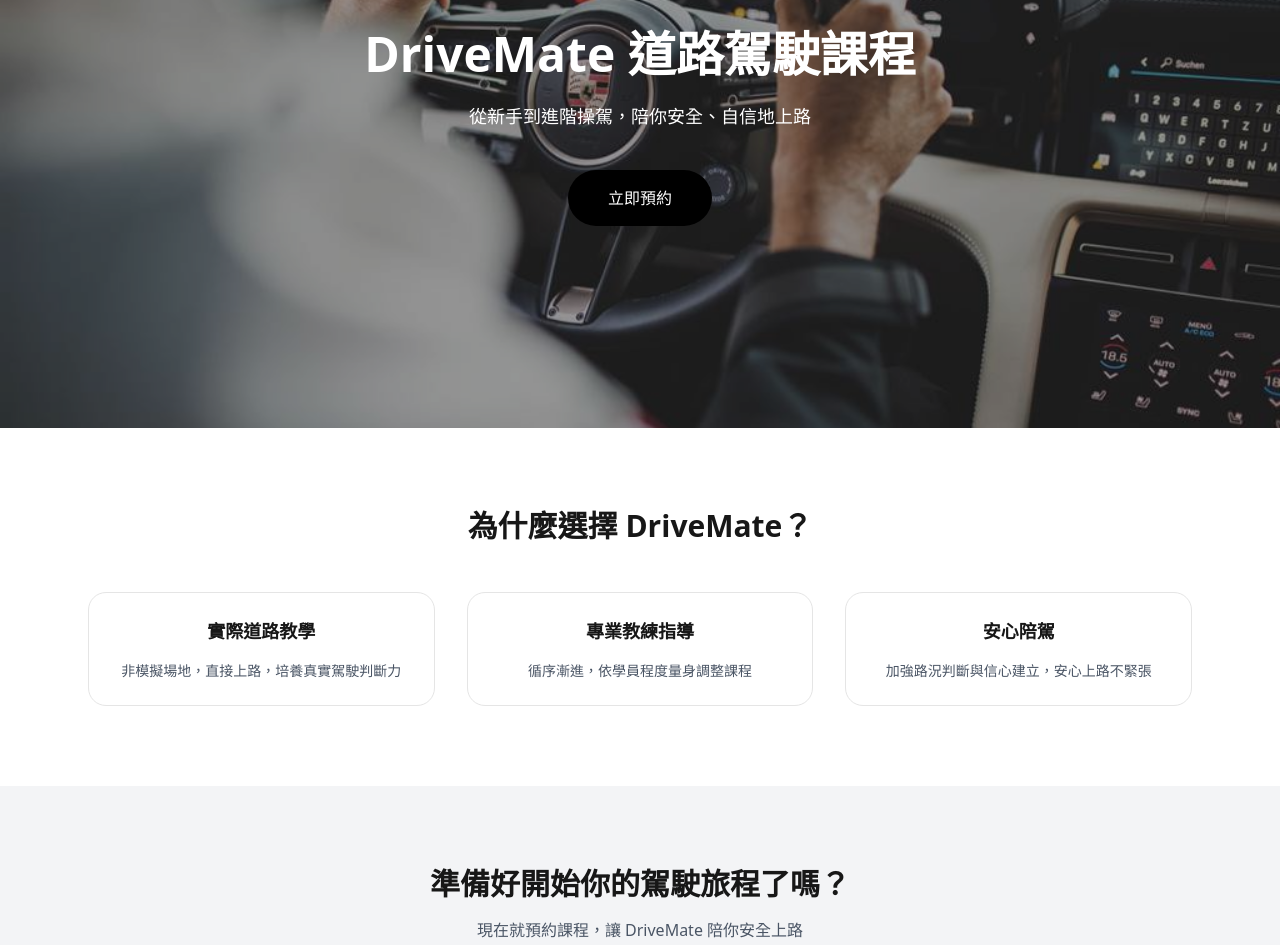
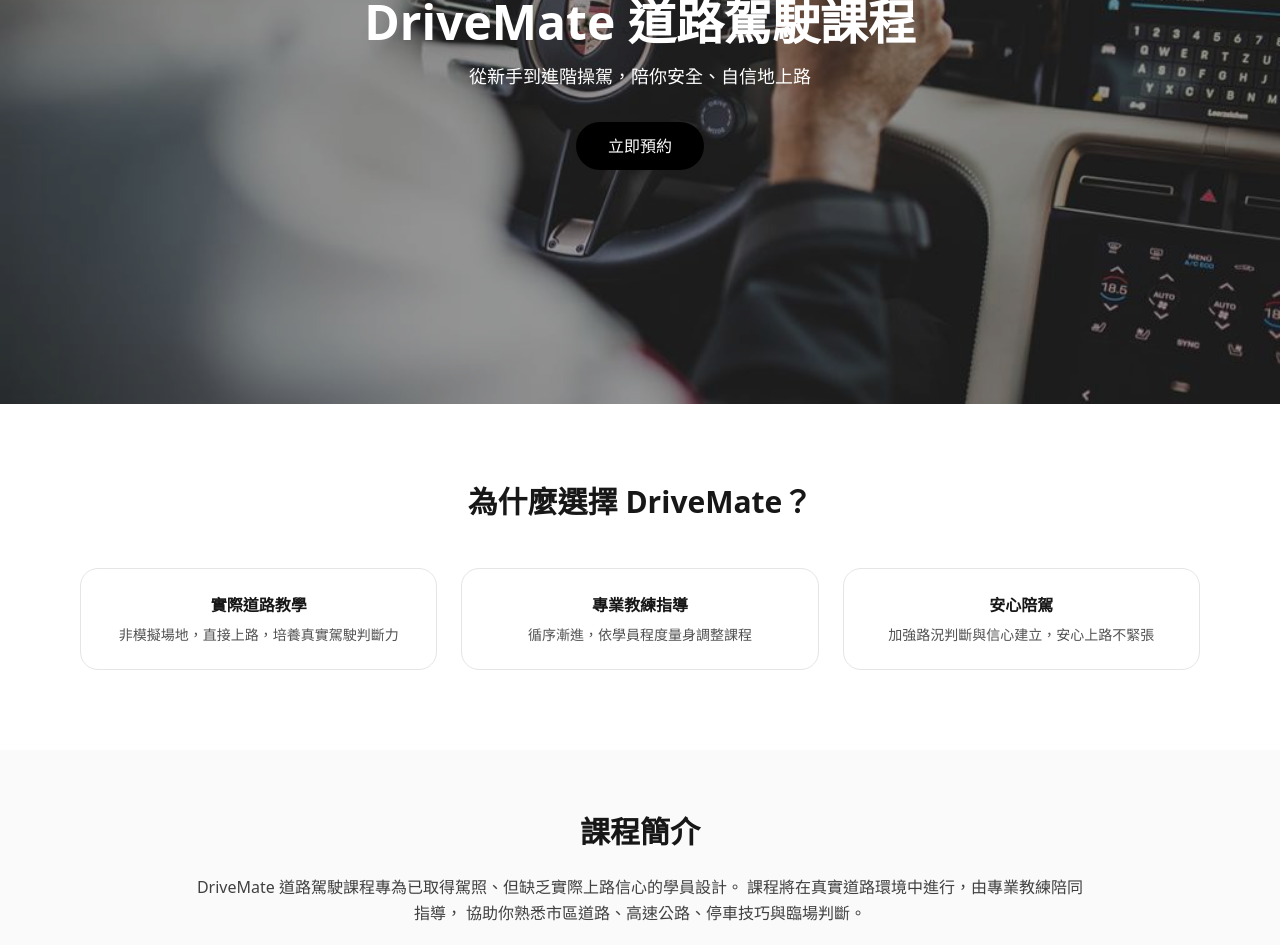
Before and after one commit to laurelke/drivemate-web, a Next.js app: page / in a window 1280 px wide. Shown: the part 300-1245 px from the top of the page. Built offline with nearby package versions, Linux system fonts and the light colour scheme.

Commit message:
add course introduction section

```diff
--- a/app/page.tsx
+++ b/app/page.tsx
@@ -1,93 +1,77 @@
-import Link from 'next/link'
+import Image from 'next/image'
 
 export default function HomePage() {
   return (
-    <main className="pt-16">
+    <div>
       {/* Hero Section */}
-      <section
-        className="relative flex min-h-[75vh] items-center justify-center text-white"
-        style={{
-          backgroundImage: "url('/hero-driving.jpg')",
-          backgroundSize: 'cover',
-          backgroundPosition: '50% 30%',
-          backgroundRepeat: 'no-repeat',
-        }}
-      >
-        {/* Overlay */}
+      <section className="relative h-[80vh] w-full">
+        <Image
+          src="/hero-driving.jpg" // 請放在 public 資料夾
+          alt="DriveMate 道路駕駛課程"
+          fill
+          className="object-cover object-center"
+          priority
+        />
         <div className="absolute inset-0 bg-black/40" />
+        <div className="relative z-10 flex h-full flex-col items-center justify-center text-center text-white px-4">
+          <h1 className="text-3xl md:text-5xl font-bold mb-4">DriveMate 道路駕駛課程</h1>
+          <p className="mb-8 text-base md:text-lg">從新手到進階操駕，陪你安全、自信地上路</p>
+          <a
+            href="#reserve"
+            className="rounded-full bg-black px-8 py-3 text-white hover:bg-neutral-800"
+          >
+            立即預約
+          </a>
+        </div>
+      </section>
 
-        {/* Content */}
-        <div className="relative z-10 mx-auto max-w-4xl px-6 text-center">
-          <h1 className="text-3xl font-bold md:text-5xl">
-            DriveMate 道路駕駛課程
-          </h1>
-
-          <p className="mt-6 text-base md:text-lg">
-            從新手到進階操駕，陪你安全、自信地上路
-          </p>
-
-          <div className="mt-10">
-            <Link
-              href="/booking"
-              className="inline-block rounded-full bg-black px-10 py-4 text-white transition hover:bg-gray-800"
-            >
-              立即預約
-            </Link>
+      {/* 為什麼選擇 DriveMate */}
+      <section className="py-20 px-4 max-w-6xl mx-auto">
+        <h2 className="text-center text-2xl md:text-3xl font-bold mb-12">為什麼選擇 DriveMate？</h2>
+        <div className="grid gap-6 md:grid-cols-3">
+          <div className="rounded-2xl border p-6 text-center">
+            <h3 className="font-semibold mb-2">實際道路教學</h3>
+            <p className="text-sm text-neutral-600">非模擬場地，直接上路，培養真實駕駛判斷力</p>
+          </div>
+          <div className="rounded-2xl border p-6 text-center">
+            <h3 className="font-semibold mb-2">專業教練指導</h3>
+            <p className="text-sm text-neutral-600">循序漸進，依學員程度量身調整課程</p>
+          </div>
+          <div className="rounded-2xl border p-6 text-center">
+            <h3 className="font-semibold mb-2">安心陪駕</h3>
+            <p className="text-sm text-neutral-600">加強路況判斷與信心建立，安心上路不緊張</p>
           </div>
         </div>
       </section>
 
-      {/* Intro Section */}
-      <section className="mx-auto max-w-6xl px-6 py-20">
-        <h2 className="text-center text-2xl font-bold md:text-3xl">
-          為什麼選擇 DriveMate？
-        </h2>
-
-        <div className="mt-12 grid gap-8 md:grid-cols-3">
-          <div className="rounded-2xl border p-6 text-center">
-            <h3 className="text-lg font-semibold">實際道路教學</h3>
-            <p className="mt-4 text-sm text-gray-600">
-              非模擬場地，直接上路，培養真實駕駛判斷力
-            </p>
-          </div>
-
-          <div className="rounded-2xl border p-6 text-center">
-            <h3 className="text-lg font-semibold">專業教練指導</h3>
-            <p className="mt-4 text-sm text-gray-600">
-              循序漸進，依學員程度量身調整課程
-            </p>
-          </div>
-
-          <div className="rounded-2xl border p-6 text-center">
-            <h3 className="text-lg font-semibold">安心陪駕</h3>
-            <p className="mt-4 text-sm text-gray-600">
-              加強路況判斷與信心建立，安心上路不緊張
-            </p>
-          </div>
+      {/* 課程簡介（紅框區塊） */}
+      <section className="bg-neutral-50 py-16 px-4">
+        <div className="max-w-4xl mx-auto text-center">
+          <h2 className="text-2xl md:text-3xl font-bold mb-6">課程簡介</h2>
+          <p className="text-neutral-700 leading-relaxed mb-4">
+            DriveMate 道路駕駛課程專為已取得駕照、但缺乏實際上路信心的學員設計。
+            課程將在真實道路環境中進行，由專業教練陪同指導，
+            協助你熟悉市區道路、高速公路、停車技巧與臨場判斷。
+          </p>
+          <p className="text-neutral-700 leading-relaxed">
+            不論你是久未開車、剛拿到駕照，或想提升駕駛穩定度，
+            DriveMate 都會依你的需求客製化教學內容，
+            讓你真正做到「敢開、會開、開得安心」。
+          </p>
         </div>
       </section>
 
-      {/* CTA Section */}
-      <section className="bg-gray-100 py-20">
-        <div className="mx-auto max-w-4xl px-6 text-center">
-          <h2 className="text-2xl font-bold md:text-3xl">
-            準備好開始你的駕駛旅程了嗎？
-          </h2>
-
-          <p className="mt-4 text-gray-600">
-            現在就預約課程，讓 DriveMate 陪你安全上路
-          </p>
-
-          <div className="mt-8">
-            <Link
-              href="/booking"
-              className="inline-block rounded-full bg-black px-10 py-4 text-white transition hover:bg-gray-800"
-            >
-              立即預約
-            </Link>
-          </div>
-        </div>
+      {/* CTA */}
+      <section id="reserve" className="py-20 px-4 text-center">
+        <h2 className="text-2xl md:text-3xl font-bold mb-4">準備好開始你的駕駛旅程了嗎？</h2>
+        <p className="text-neutral-600 mb-8">現在就預約課程，讓 DriveMate 陪你安全上路</p>
+        <a
+          href="#"
+          className="inline-block rounded-full bg-black px-10 py-4 text-white hover:bg-neutral-800"
+        >
+          立即預約
+        </a>
       </section>
-    </main>
+    </div>
   )
 }
```
